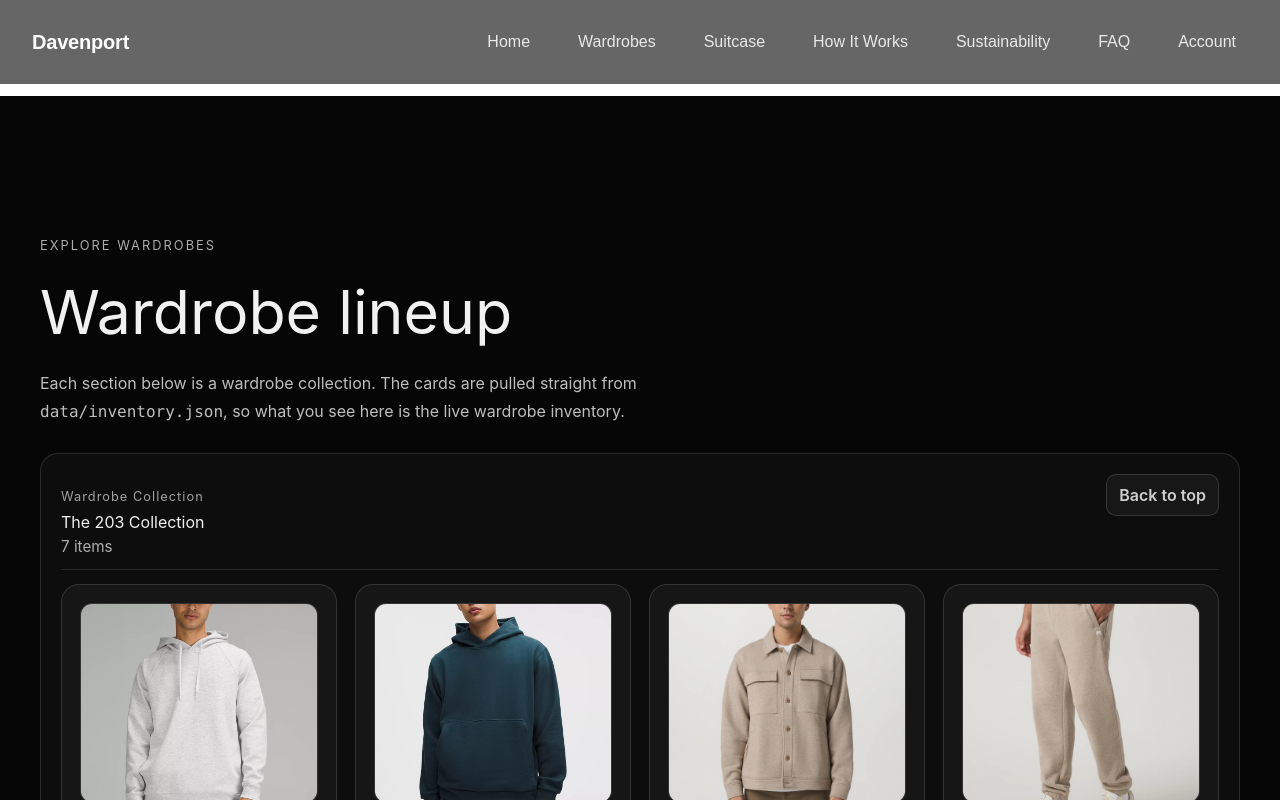
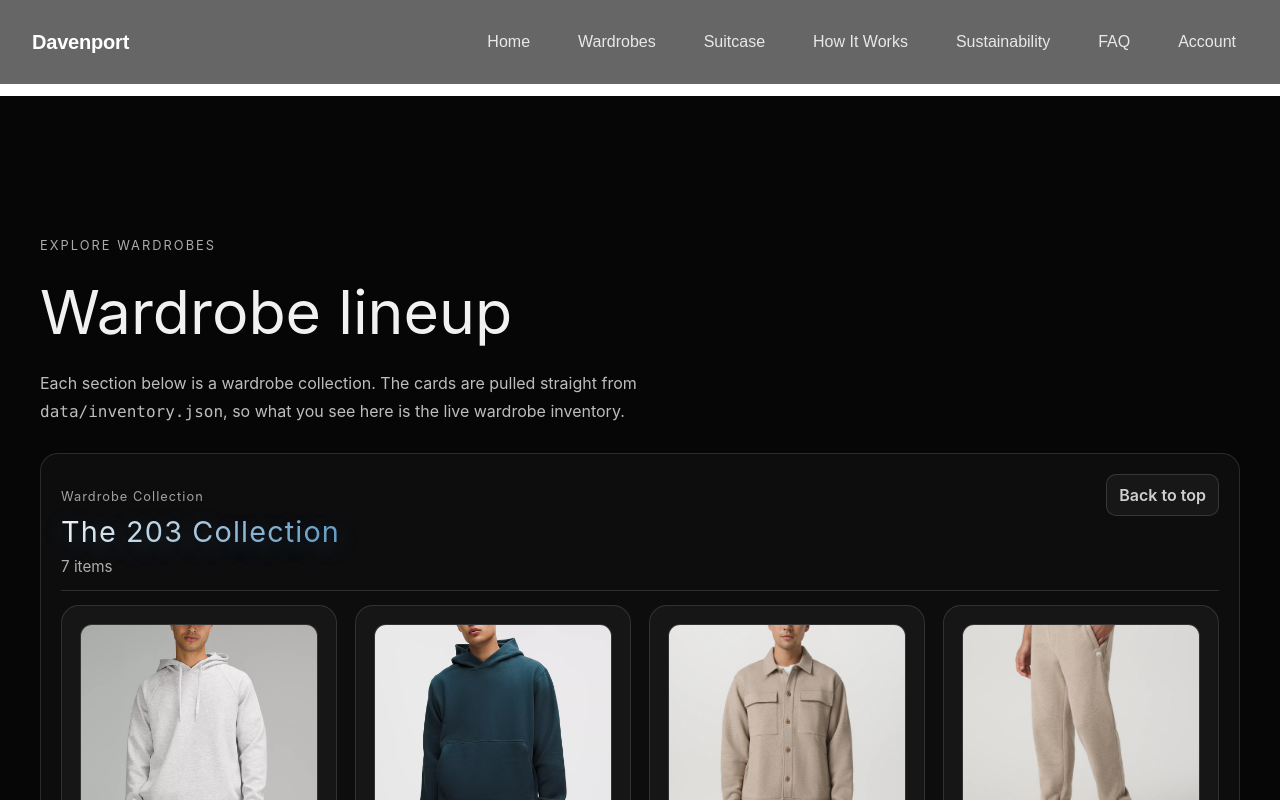
Before and after one commit to bendavenport700-a11y/davenport-wardrobe-v2, a Next.js app: page /wardrobes in a window 1280 px wide. Shown: the top 800 px of the page. Built offline with nearby package versions, Linux system fonts and the light colour scheme.

Commit message:
Stylize wardrobe collection headers

```diff
--- a/app/wardrobes/page.tsx
+++ b/app/wardrobes/page.tsx
@@ -70,8 +70,8 @@ export default function WardrobesPage() {
           gap: 12px;
           align-items: baseline;
           margin-bottom: 14px;
-          border-bottom: 1px solid rgba(255,255,255,0.1);
-          padding-bottom: 10px;
+          border-bottom: 1px solid rgba(255,255,255,0.14);
+          padding-bottom: 12px;
         }
 
         .grid {
@@ -139,7 +139,20 @@ export default function WardrobesPage() {
                   <div style={{ opacity: 0.65, letterSpacing: "0.08em", fontSize: "0.8rem" }}>
                     Wardrobe Collection
                   </div>
-                  <h2 style={{ margin: "4px 0 2px" }}>{collection}</h2>
+                  <h2
+                    style={{
+                      margin: "4px 0 2px",
+                      fontSize: "1.8rem",
+                      letterSpacing: "0.04em",
+                      background:
+                        "linear-gradient(120deg, rgba(255,255,255,0.96), rgba(120,200,255,0.75))",
+                      WebkitBackgroundClip: "text",
+                      color: "transparent",
+                      textShadow: "0 6px 24px rgba(120,200,255,0.25)",
+                    }}
+                  >
+                    {collection}
+                  </h2>
                   <div style={{ opacity: 0.7, fontSize: "0.95rem" }}>
                     {items.length} item{items.length === 1 ? "" : "s"}
                   </div>
```
